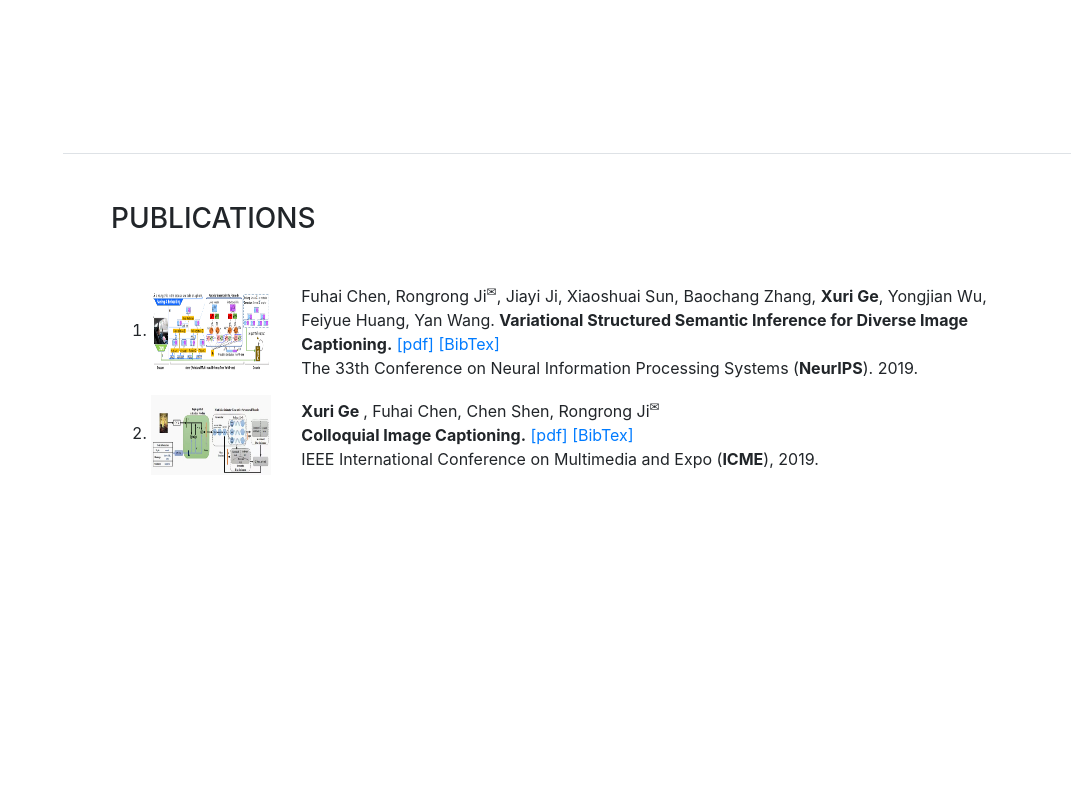
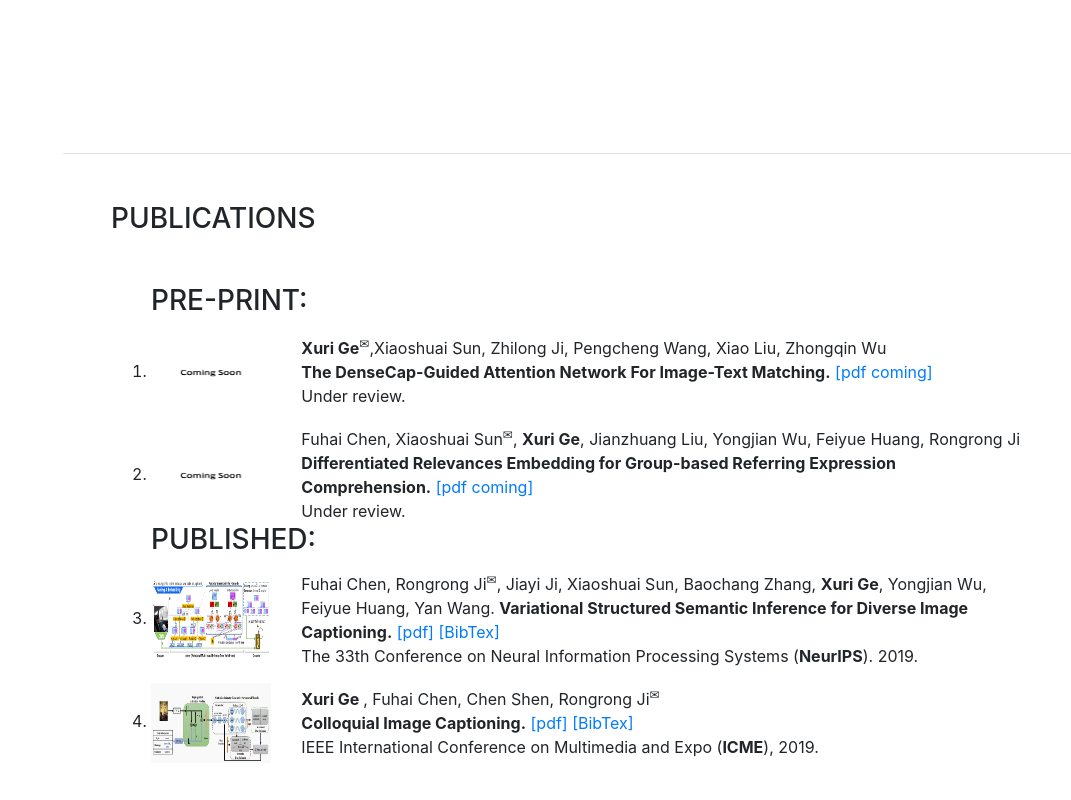
Before and after one commit to gedaye11/gedaye11.github.io, a website with bundled scripts: page index.html in a window 1280 px wide. Shown: the part 1446-2246 px from the top of the page, without its empty margins (209-1280 px from the left). Built offline with nearby package versions, Linux system fonts and the light colour scheme; some icons are missing; a web font is replaced by a local one.

Commit message:
Homepage

```diff
--- a/index.html
+++ b/index.html
@@ -137,7 +137,33 @@
       <div>
         <h3 class="mb-5">Publications</h3>
         <ol>
+	<h3 id="Pre-print"> Pre-print: </h3>
           <div class="resume-item  align-self-center">
+             <!-- 文章序列2 -->
+            <div class="product-cell row align-items-center justify-content-center">
+              <div class="col-lg-2 col-md-3 col-sm-12 col-xs-12">
+                <li><img class="product-cell-img" src="img/Coming.jpg"></li>
+              </div>
+              <div class="product-cell-text col-lg-10 col-md-9 col-sm-12 col-xs-12">
+                <b>Xuri Ge</b><sup>✉</sup>,Xiaoshuai Sun, Zhilong Ji, Pengcheng Wang, Xiao Liu, Zhongqin Wu<br>
+                <b>The DenseCap-Guided Attention Network For Image-Text Matching.</b>
+                  <a href="#" target="_blank">[pdf coming]</a>
+                  <br>Under review.
+              </div>
+            </div>
+             <!-- 文章序列1 -->
+            <div class="product-cell row align-items-center justify-content-center">
+              <div class="col-lg-2 col-md-3 col-sm-12 col-xs-12">
+                <li><img class="product-cell-img" src="img/Coming.jpg"></li>
+              </div>
+              <div class="product-cell-text col-lg-10 col-md-9 col-sm-12 col-xs-12">
+                Fuhai Chen, Xiaoshuai Sun<sup>✉</sup>, <b>Xuri Ge</b>, Jianzhuang Liu, Yongjian Wu, Feiyue Huang, Rongrong Ji<br>
+                <b>Differentiated Relevances Embedding for Group-based Referring Expression Comprehension.</b>
+                  <a href="#" target="_blank">[pdf coming]</a>
+                  <br> Under review.
+              </div>
+            </div>
+	<h3 id="Pre-print"> Published: </h3>
              <!-- 文章序列2 -->
             <div class="product-cell row align-items-center justify-content-center">
               <div class="col-lg-2 col-md-3 col-sm-12 col-xs-12">
```
